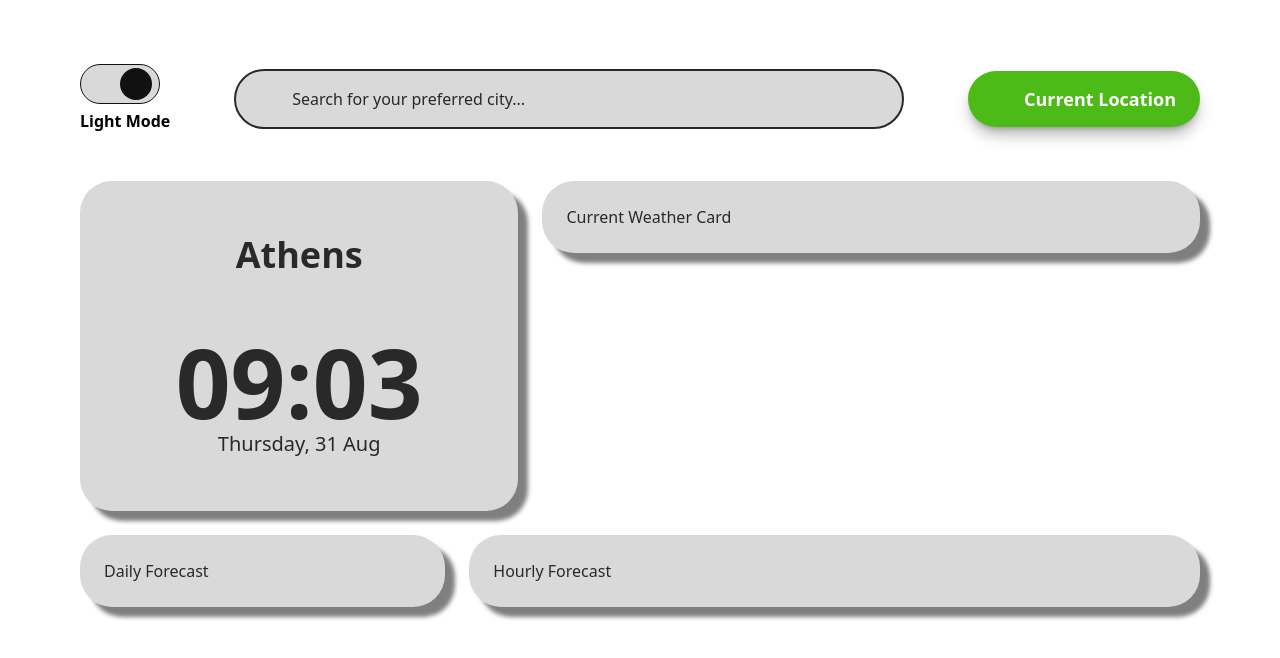
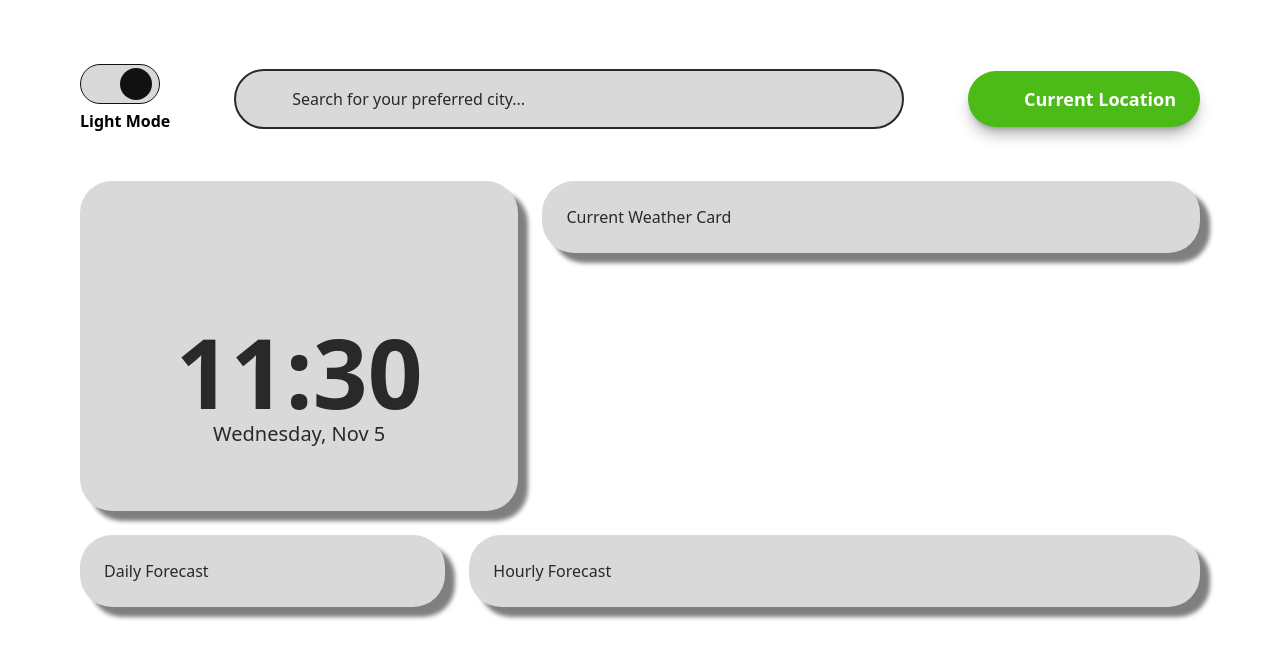
Before and after one commit to RawanAbdullah-20/weather-dashboard, a Vue app: page / in a window 1280 px wide. Shown: the top 658 px of the page. Built offline with nearby package versions, Linux system fonts and the light colour scheme; no server answers; some icons are missing.

Commit message:
added time composable and finish loaction time

```diff
--- /dev/null
+++ b/src/modules/core/composables/useTime.composable.ts
@@ -0,0 +1,59 @@
+interface ITimeComposable {
+  useDateTime: (
+    dateValue: string | Date | undefined | null,
+    timeZone?: string,
+    options?: Intl.DateTimeFormatOptions
+  ) => string;
+  useTimeFormat: (
+    dateValue: string | Date | undefined | null,
+    timeZone?: string,
+    options?: Intl.DateTimeFormatOptions
+  ) => string;
+}
+
+const useTimeComposable = (): ITimeComposable => {
+  const useDateTime = (
+    dateValue: string | Date | undefined | null,
+    timeZone?: string,
+    options: Intl.DateTimeFormatOptions = {
+      weekday: 'long',
+      day: 'numeric',
+      month: 'short',
+    }
+  ): string => {
+    if (!dateValue) {
+      return '';
+    }
+    const date = new Date(dateValue);
+    return date.toLocaleDateString('en-US', {
+      ...options,
+      timeZone,
+    });
+  };
+
+  const useTimeFormat = (
+    dateValue: string | Date | undefined | null,
+    timeZone?: string,
+    options: Intl.DateTimeFormatOptions = {
+      hour: '2-digit',
+      minute: '2-digit',
+      hour12: false,
+    }
+  ): string => {
+    if (!dateValue) {
+      return '';
+    }
+    const date = new Date(dateValue);
+    return date.toLocaleTimeString('en-US', {
+      ...options,
+      timeZone,
+    });
+  };
+
+  return {
+    useDateTime,
+    useTimeFormat,
+  };
+};
+
+export default useTimeComposable;
--- a/src/modules/dashboard/components/dashboard-content/dashboard-location-time.vue
+++ b/src/modules/dashboard/components/dashboard-content/dashboard-location-time.vue
@@ -1,12 +1,42 @@
 <script setup lang="ts">
+import { ref, onMounted, onUnmounted, computed } from 'vue';
 import PrimaryCard from '@/modules/core/components/primary-card.vue';
+import useTimeComposable from '@/modules/core/composables/useTime.composable';
+import { useDashboardStore } from '@/modules/dashboard/stores/dashboard.pinia';
+import { storeToRefs } from 'pinia';
+
+const { dashboardData } = storeToRefs(useDashboardStore());
+const { location } = dashboardData.value || {};
+const { useDateTime, useTimeFormat } = useTimeComposable();
+
+const currentTime = ref(new Date());
+let interval: ReturnType<typeof setInterval>;
+
+const formattedTime = computed(() =>
+  useTimeFormat(currentTime.value, location?.tz_id)
+);
+
+const formattedDate = computed(() =>
+  useDateTime(currentTime.value, location?.tz_id)
+);
+
+onMounted(() => {
+  interval = setInterval(() => {
+    currentTime.value = new Date();
+  }, 10000 ); // Update every 10 seconds
+});
+
+onUnmounted(() => {
+  clearInterval(interval);
+});
 </script>
+
 <template>
-    <PrimaryCard class="min-h-[330px] flex flex-col justify-around items-center text-center">
-        <p class="text-4xl font-bold"> Athens </p>
-        <div>
-            <p class="text-8xl font-bold"> 09:03</p>
-            <p class="text-xl "> Thursday, 31 Aug </p>
-        </div>
-    </PrimaryCard>
+  <PrimaryCard class="min-h-[330px] flex flex-col justify-around items-center text-center">
+    <p class="text-4xl font-bold">{{ location?.name }}</p>
+    <div>
+      <p class="text-8xl font-bold">{{ formattedTime }}</p>
+      <p class="text-xl">{{ formattedDate }}</p>
+    </div>
+  </PrimaryCard>
 </template>
```
